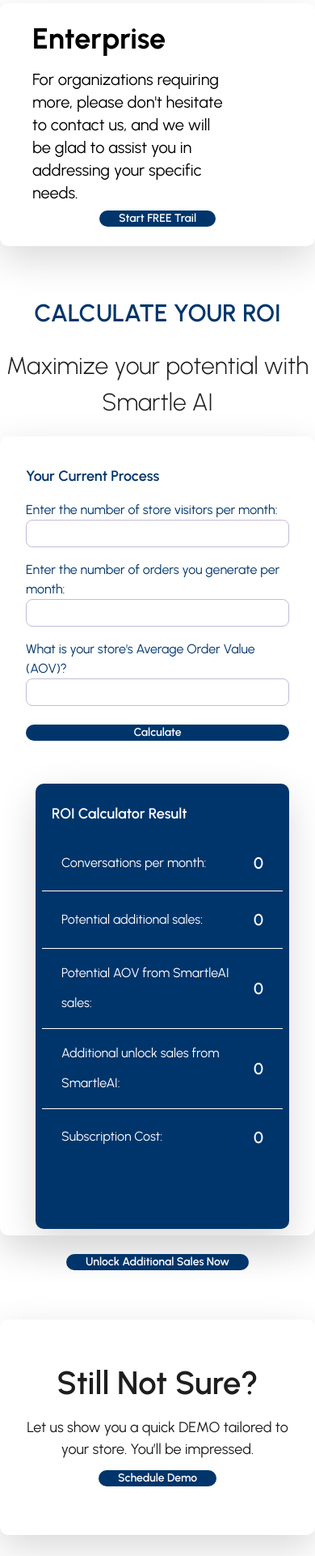
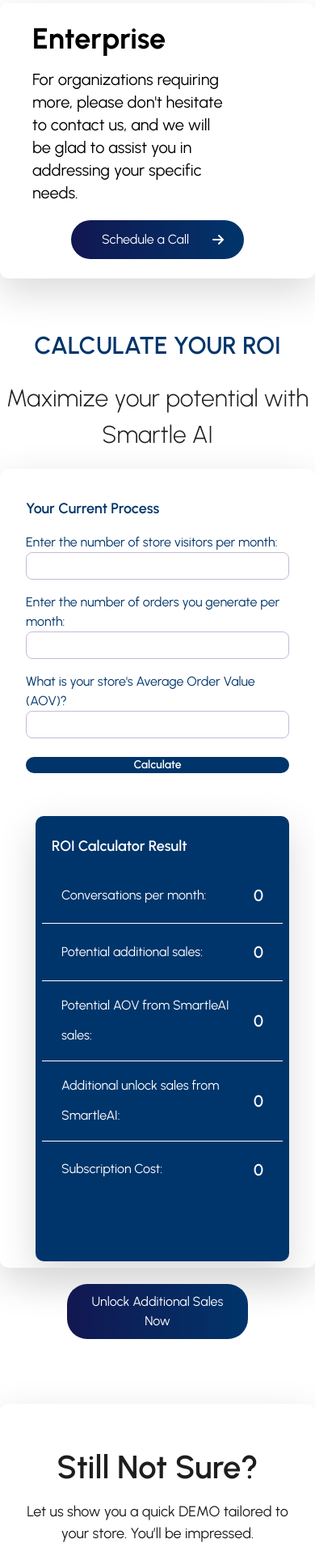
Before and after one commit to spritlesoftware/Smartle-website, a Next.js app: page /pricing in a window 390 px wide. Shown: the part 2870-4792 px from the top of the page at 81% size. Built offline with nearby package versions, Linux system fonts and the light colour scheme.

Commit message:
Updated Aboutus and Pricing pages to use react-calendly InlineWidget and state variables to handle Calendly button clicks and widget visibility.

```diff
--- a/app/aboutus/page.tsx
+++ b/app/aboutus/page.tsx
@@ -4,13 +4,13 @@
 import Link from "next/link";
 import { ChevronRightIcon } from "@heroicons/react/20/solid";
 
-import React from 'react';
+import React, { useState } from 'react';
 import { Swiper, SwiperSlide } from 'swiper/react';
 import 'swiper/css';
 import 'swiper/css/navigation';
 import 'swiper/css/pagination';
 import { Navigation, Pagination } from 'swiper/modules';
-
+import { InlineWidget } from 'react-calendly';
 
 interface datatype {
   heading: string;
@@ -41,6 +41,15 @@
 ];
 
 const Aboutus = () => {
+  const [showCalendly, setShowCalendly] = useState(false);
+  const [showsCalendly, setShowsCalendly] = useState(false);
+
+  const handleButtonClick = () => {
+    setShowCalendly(true);
+  };
+  const handleButtonClicks = () => {
+    setShowsCalendly(true);
+  };
   return (
     <div>
       <>
@@ -57,12 +66,19 @@
                   How Smartle AI is Making Your Store Smarter
                 </span>
               </h1>
-              <button
+              {/* <button
                 className="relative flex-grow max-w-full flex-1 px-4 inline-block align-middle text-center select-none border font-normal whitespace-no-wrap rounded py-1 px-3 leading-normal no-underline btn-dark-blue btn-rounded mt-3"
                 onclick="Calendly.initPopupWidget({url: 'https://calendly.com/prabhu-m-spritle/smartle-ai-demo?month=2024-03'}); return false;"
               >
                 Try Smartle AI For FREE
+              </button> */}
+              <button
+        className="relative flex-grow max-w-full flex-1 px-4 inline-block align-middle text-center select-none border font-normal whitespace-no-wrap rounded py-1 px-3 leading-normal no-underline btn-dark-blue btn-rounded mt-3"
+        onClick={handleButtonClick}
+      >
+        Try Smartle AI For FREE
       </button>
+      {showCalendly && <InlineWidget url="https://calendly.com/prabhu-m-spritle/smartle-ai-demo?month=2024-03" />}
               {/* <button class="bg-blue mb-4 mt-3 lg:mb-0 inline-block align-middle text-center select-none border font-normal whitespace-no-wrap rounded py-1 px-3 leading-normal no-underline btn-w">Try Smartle AI For FREE</button> */}
             </div>
           </div>
@@ -253,10 +269,11 @@
               <div className="flex justify-center">
               <button
         className="w-70 inline-block align-middle text-center select-none border font-normal whitespace-no-wrap rounded py-1 px-3 leading-normal no-underline btn-dark-blue btn-rounded mt-4"
-                  onclick="Calendly.initPopupWidget({url: 'https://calendly.com/prabhu-m-spritle/smartle-ai-demo?month=2024-03'}); return false;"
+        onClick={handleButtonClicks}
       >
         Schedule Demo
       </button>
+      {showsCalendly && <InlineWidget url="https://calendly.com/prabhu-m-spritle/smartle-ai-demo?month=2024-03" />}
               </div>
             </div>
             <div
--- a/app/pricing/page.jsx
+++ b/app/pricing/page.jsx
@@ -1,8 +1,23 @@
 'use client';
 
-import React, { useEffect } from "react";
+import React, {useState, useEffect } from "react";
+import { InlineWidget } from "react-calendly";
+const Pricing = () => {
+  const [showCalendly, setShowCalendly] = useState(false);
 
-const Pricing = () => {
+  const handleButtonClick = () => {
+    setShowCalendly(true);
+  };
+  const [showsCalendly, setShowsCalendly] = useState(false);
+
+  const handleButtonClicks = () => {
+    setShowCalendly(true);
+  };
+  const [isCalendlyVisible, setCalendlyVisibility] = useState(false);
+
+  const handlesButtonClick = () => {
+    setCalendlyVisibility(true);
+  };
   useEffect(() => {
     function btnClick(e) {
       e.preventDefault();
@@ -364,20 +379,14 @@
               needs.
             </p>
             <div className="flex justify-center">
-              {/* <button
+            <button
         className="inline-block align-middle text-center select-none border font-normal whitespace-no-wrap rounded py-1 px-3 leading-normal no-underline btn-dark-blue btn-w btn-rounded mt-3 justify-center items-center"
-                onclick="Calendly.initPopupWidget({url: 'https://calendly.com/prabhu-m-spritle/smartle-ai-demo?month=2024-03'}); return false;"
+        onClick={handlesButtonClick}
       >
-                {" "}
         Schedule a Call
         <i className="fa-solid fa-arrow-right float-end ps-4 mt-1" />
-              </button> */}
-              <button
-              className="text-sm md:text-xl font-semibold hover:shadow-xl text-white  px-6 md:py-3 md:px-9 rounded-full hover:bg-hoblue"
-              style={{ backgroundColor: "#00356b" }}
-            >
-              Start FREE Trail
       </button>
+      {isCalendlyVisible && <InlineWidget url="https://calendly.com/prabhu-m-spritle/smartle-ai-demo?month=2024-03" />}
             </div>
             {/* <button
       type="button"
@@ -524,20 +533,15 @@
         </div>
         <div className="flex flex-wrap  justify-center items-center mt-5">
           <div className="lg:w-1/3 pr-4 pl-4 text-center">
-            {/* <button
+
+      <button
         className="relative flex-grow max-w-full flex-1 px-4 inline-block align-middle text-center select-none border font-normal whitespace-no-wrap rounded py-1 px-3 leading-normal no-underline btn-dark-blue btn-rounded mb-5"
         style={{ width: "90%" }}
-              onclick="Calendly.initPopupWidget({url: 'https://calendly.com/prabhu-m-spritle/smartle-ai-demo?month=2024-03'}); return false;"
-            >
-              Unlock Additional Sales Now
-            </button> */}
-             <button
-                  id="myButton"
-              className="text-sm md:text-xl font-semibold hover:shadow-xl text-white  px-6 md:py-3 md:px-9 rounded-full hover:bg-hoblue"
-              style={{ backgroundColor: "#00356b" , width:"100%" }}
+        onClick={handleButtonClick}
       >
         Unlock Additional Sales Now
       </button>
+      {showCalendly && <InlineWidget url="https://calendly.com/prabhu-m-spritle/smartle-ai-demo?month=2024-03" />}
           </div>
         </div>
       </div>
@@ -556,21 +560,14 @@
               Let us show you a quick DEMO tailored to your store. You’ll be
               impressed.
             </p>
-            <div className="flex justify-center my-3">
-              {/* <button
+            <div className="flex justify-center">
+            <button
         className="w-70 inline-block align-middle text-center select-none border font-normal whitespace-no-wrap rounded py-1 px-3 leading-normal no-underline btn-dark-blue btn-rounded mt-4"
-                onClick="Calendly.initPopupWidget({url: 'https://calendly.com/prabhu-m-spritle/smartle-ai-demo?month=2024-03'}); return false;"
-              >
-                Schedule Demo
-              </button> */}
-              <button
-                  id="myButton"
-              className="text-sm md:text-xl font-semibold hover:shadow-xl text-white  px-6 md:py-3 md:px-9 rounded-full hover:bg-hoblue"
-              style={{ backgroundColor: "#00356b" }}
+        onClick={handleButtonClicks}
       >
         Schedule Demo
       </button>
-
+      {showsCalendly && <InlineWidget url="https://calendly.com/prabhu-m-spritle/smartle-ai-demo?month=2024-03" />}
             </div>
           </div>
           <div
```
Lines whose indentation alone changed are shown as unchanged.
